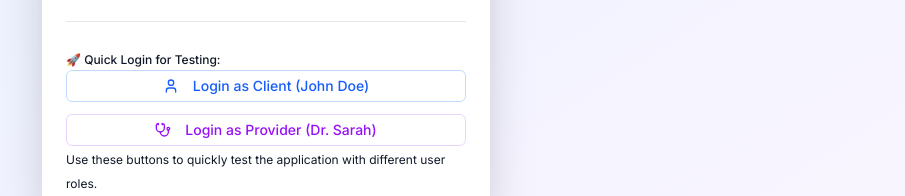
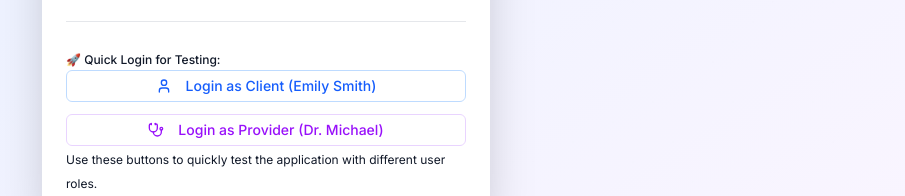
Before and after one commit to zachrizzo/hipaa_journal_app, a Next.js app: page /login in a window 1280 px wide. Shown: the part 545-741 px from the top of the page, without its empty margins (374-1279 px from the left). Built offline with nearby package versions, Linux system fonts and the light colour scheme.

Commit message:
Update quick login users to Emily Smith (client) and Dr. Michael Jones (provider)
- Replace John Doe with Emily Smith (emily.smith@example.com)
- Replace Dr. Sarah with Dr. Michael Jones (dr.michael.jones@example.com)
- Both use SecurePass123!@# password

```diff
--- a/src/app/(auth)/login/page.tsx
+++ b/src/app/(auth)/login/page.tsx
@@ -233,20 +233,20 @@ export default function LoginPage(): React.JSX.Element {
                 size="sm"
                 className='w-full'
                 disabled={isLoading}
-                onClick={() => handleQuickLogin('john.doe.client@example.com', 'SecurePass123!@#')}
+                onClick={() => handleQuickLogin('emily.smith@example.com', 'SecurePass123!@#')}
               >
                 <User className='w-4 h-4 mr-2' />
-                Login as Client (John Doe)
+                Login as Client (Emily Smith)
               </Button>
               <Button
                 variant="outline-secondary"
                 size="sm"
                 className='w-full'
                 disabled={isLoading}
-                onClick={() => handleQuickLogin('dr.sarah.provider@example.com', 'SecurePass123!@#')}
+                onClick={() => handleQuickLogin('dr.michael.jones@example.com', 'SecurePass123!@#')}
               >
                 <Stethoscope className='w-4 h-4 mr-2' />
-                Login as Provider (Dr. Sarah)
+                Login as Provider (Dr. Michael)
               </Button>
             </div>
             <Text size='xs' variant='muted' align='center' leading='relaxed' className='mt-3'>
```
